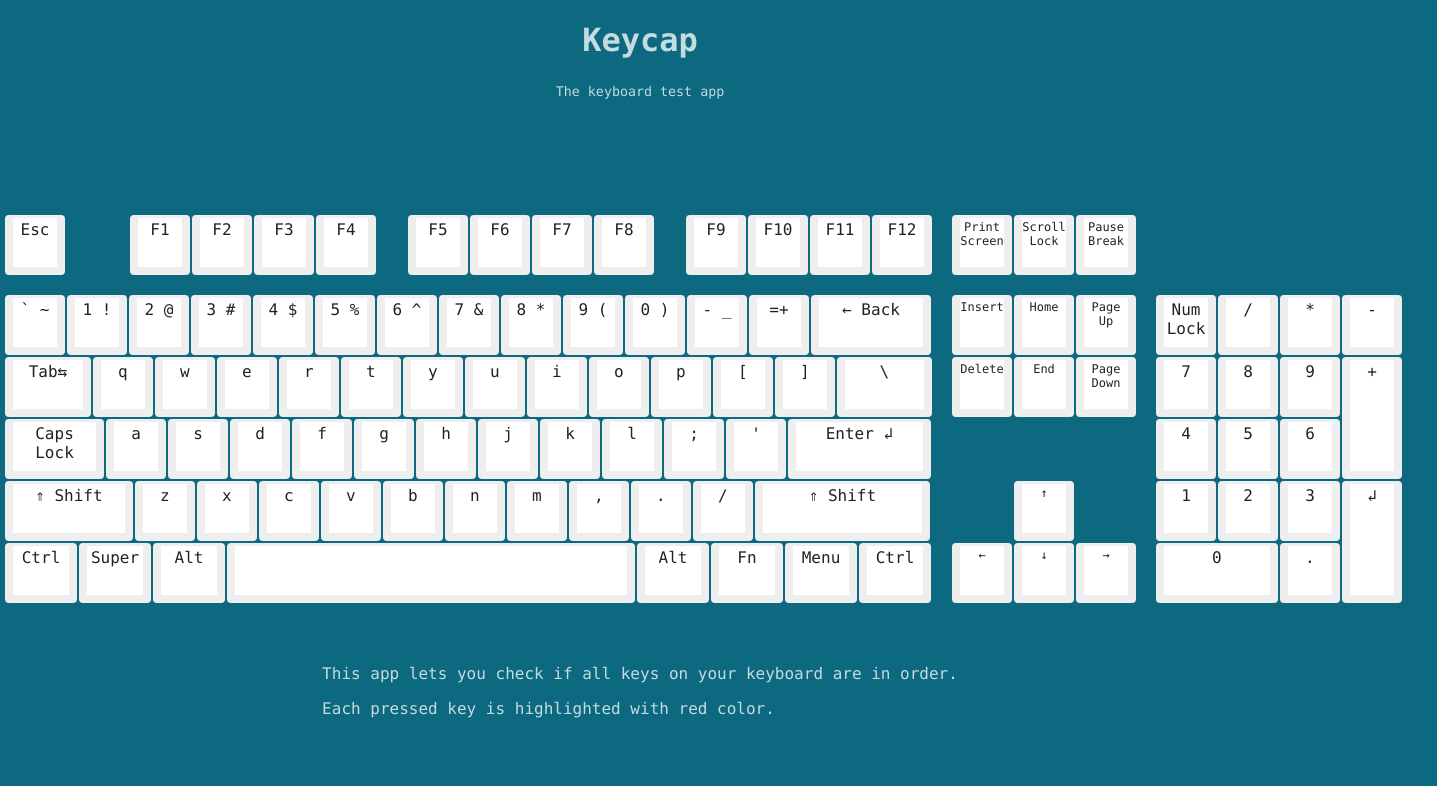
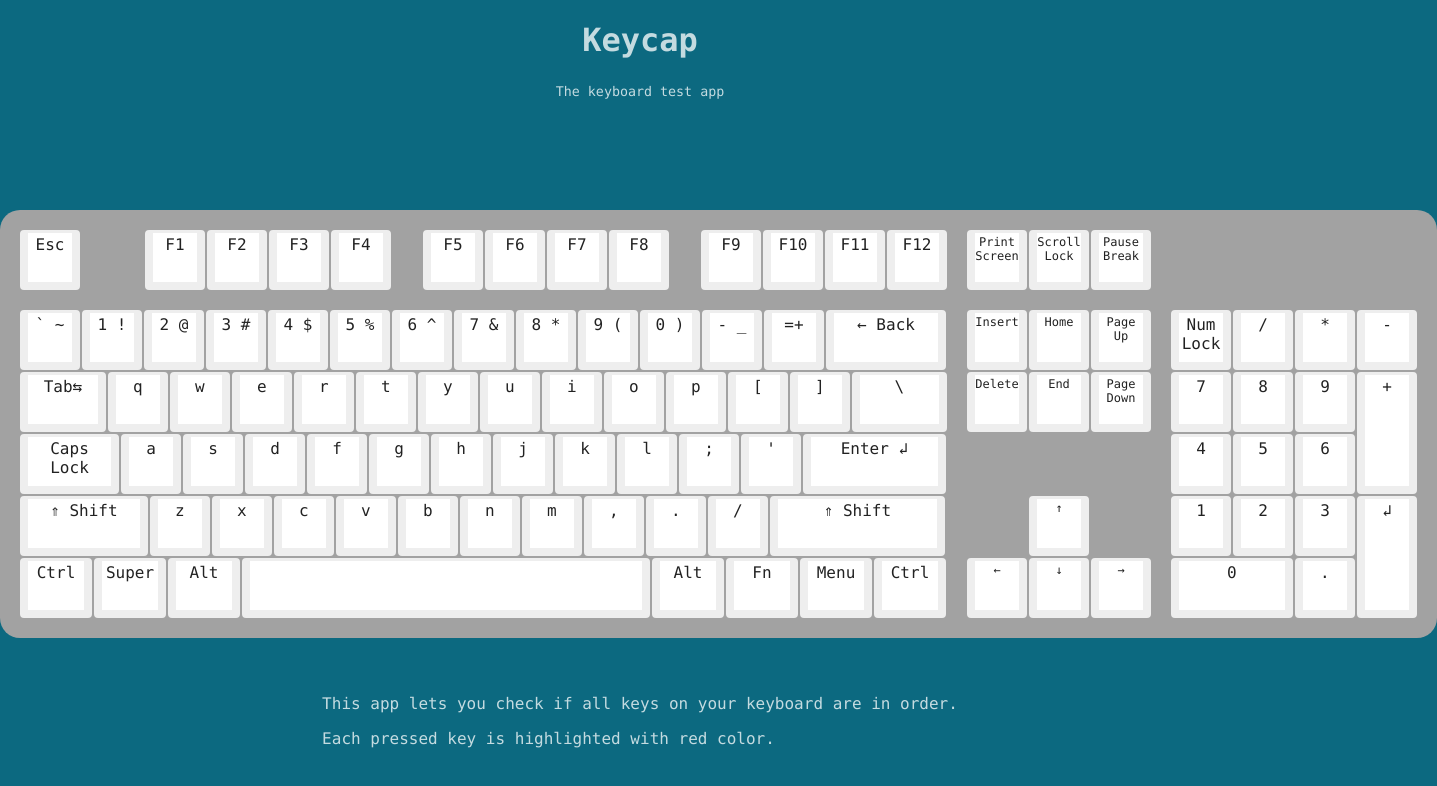
Before and after one commit to AlexAtHome/keycap, a React (Create React App) app: page / in a window 1280 px wide. Shown: the top 786 px of the page, 1437 px wide, since content can reach past the window. Built offline with nearby package versions, Linux system fonts and the light colour scheme.

Commit message:
feat: 🎸 adds a background color to the keyboard component
so it looks and feels like a real keyboard

```diff
--- a/src/components/keyboard/keyboard.css
+++ b/src/components/keyboard/keyboard.css
@@ -6,8 +6,10 @@
 .Keyboard {
 	display: block;
 	position: relative;
-	padding: 5px;
 	text-align: center;
+	background-color: #a2a2a2;
+	padding: 20px;
+	border-radius: 20px;
 
 	width: min-content;
 	user-select: none;
--- a/src/components/keyboard/keyboard.tsx
+++ b/src/components/keyboard/keyboard.tsx
@@ -35,7 +35,6 @@
 				isShiftPressed: true,
 			})
 		}
-		console.log(event.code);
 		store.dispatch(addPressedKey(event.code))
 	}
 
```
